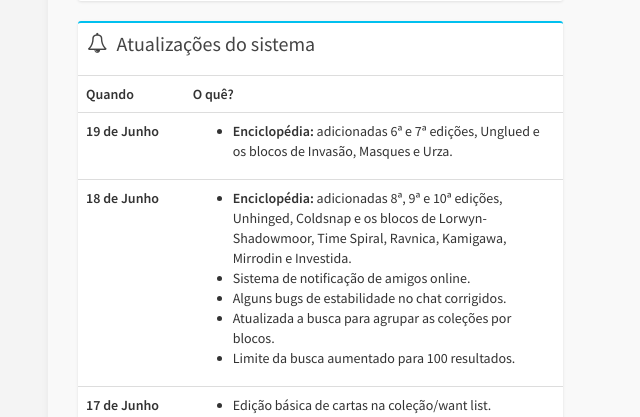
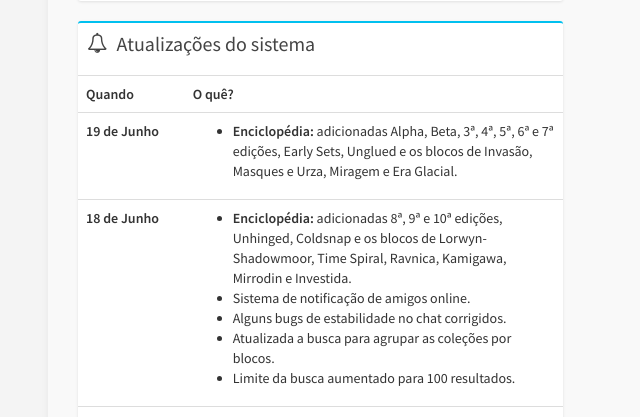
Before and after one commit to rafajaques/MagicRS, a CakePHP app: the page made by app/View/Pages/index.ctp in a window 1280 px wide. Shown: the part 324-741 px from the top of the page, without its empty margins (172-812 px from the left). Run offline with PHP 8.4 and a stand-in for CakePHP, Linux system fonts and the light colour scheme; the template is opened without the code that fills it, so the values that code supplies are empty; some libraries are stand-ins or nearby versions.

Commit message:
Atualização da index e ícones de coleções.

```diff
--- a/app/View/Pages/index.ctp
+++ b/app/View/Pages/index.ctp
@@ -41,7 +41,7 @@
 					<th>19 de Junho</th>
 					<td>
 						<ul>
-							<li><strong>Enciclopédia:</strong> adicionadas 6ª e 7ª edições, Unglued e os blocos de Invasão, Masques e Urza.</li>
+							<li><strong>Enciclopédia:</strong> adicionadas Alpha, Beta, 3ª, 4ª, 5ª, 6ª e 7ª edições, Early Sets, Unglued e os blocos de Invasão, Masques e Urza, Miragem e Era Glacial.</li>
 						</ul>
 					</td>
 				</tr>
```
Also changed, not shown: app/webroot/img/sets_icons/2ED.gif (added), app/webroot/img/sets_icons/3ED.gif (added), app/webroot/img/sets_icons/4ED.gif (added), app/webroot/img/sets_icons/5ED.gif (added), app/webroot/img/sets_icons/ALL.gif (added), app/webroot/img/sets_icons/ARN.gif (added), app/webroot/img/sets_icons/ATQ.gif (added), app/webroot/img/sets_icons/DRK.gif (added), app/webroot/img/sets_icons/FEM.gif (added), app/webroot/img/sets_icons/HML.gif (added), app/webroot/img/sets_icons/ICE.gif (added), app/webroot/img/sets_icons/LEA.gif (added), app/webroot/img/sets_icons/LEB.gif (added), app/webroot/img/sets_icons/LEG.gif (added), 3 more files.
